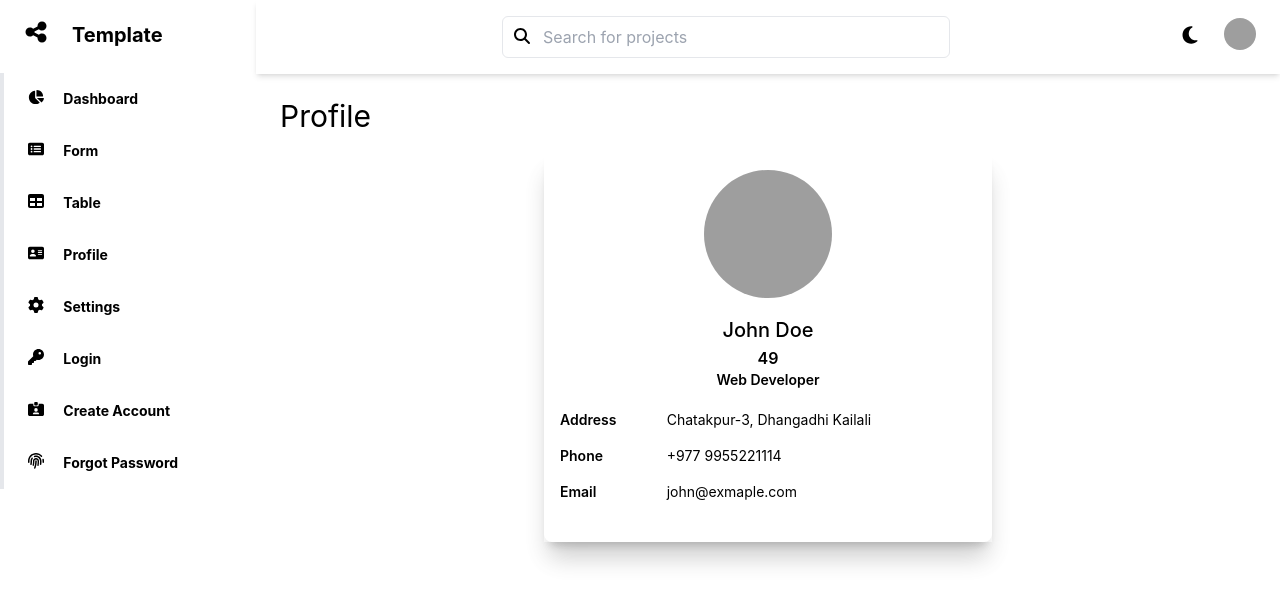
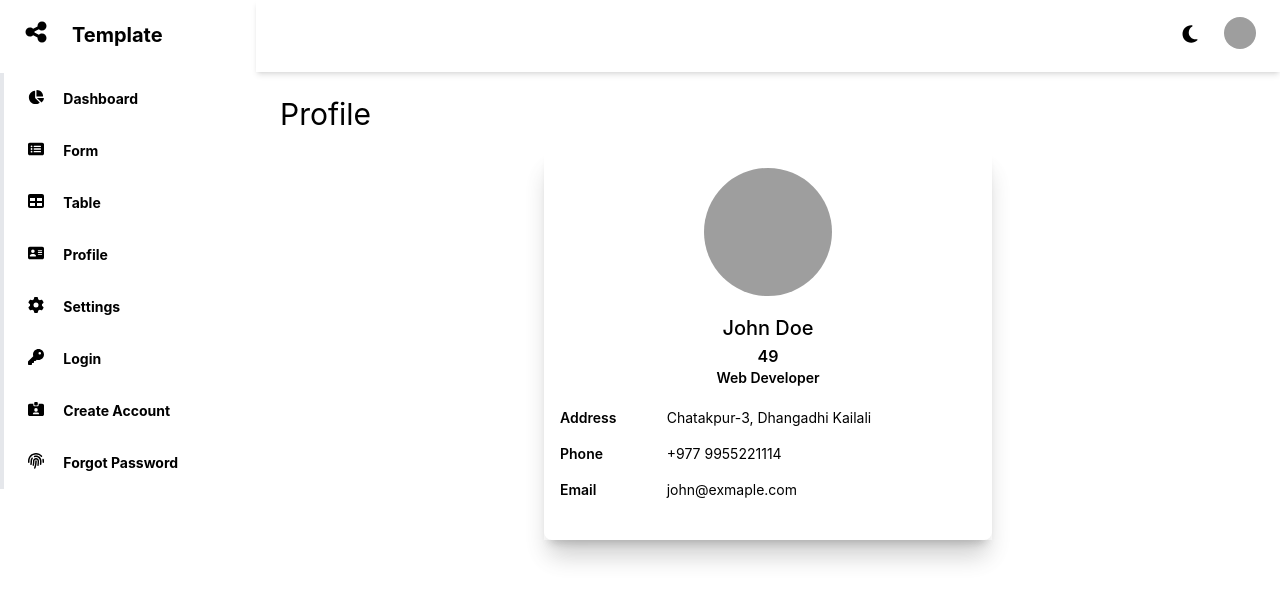
Before and after one commit to bemebox/vue-project-template, a Vue app: page /profile in a window 1280 px wide. Shown: the top 604 px of the page. Built offline with nearby package versions, Linux system fonts and the light colour scheme; grey boxes are pictures that could not be loaded.

Commit message:
remove the search from the navbar

```diff
--- a/src/components/Navbar.vue
+++ b/src/components/Navbar.vue
@@ -8,15 +8,8 @@
         class="cursor-pointer px-2 w-5 h-5 ms-1 md:hidden focus:outline-none"
       />
 
-      <!-- Search Input -->
-      <div class="relative flex-1 max-w-md mx-auto">
-        <input
-          type="text"
-          placeholder="Search for projects"
-          class="w-full pl-10 pr-4 py-2 border rounded-md"
-        />
-        <font-awesome-icon class="absolute top-3 left-3 w-4 h-4" icon="magnifying-glass" />
-      </div>
+      <!-- middle  -->
+      <div class="relative flex-1 max-w-md mx-auto">&nbsp;</div>
 
       <!-- Action Items -->
       <div class="flex items-center space-x-4">
```
